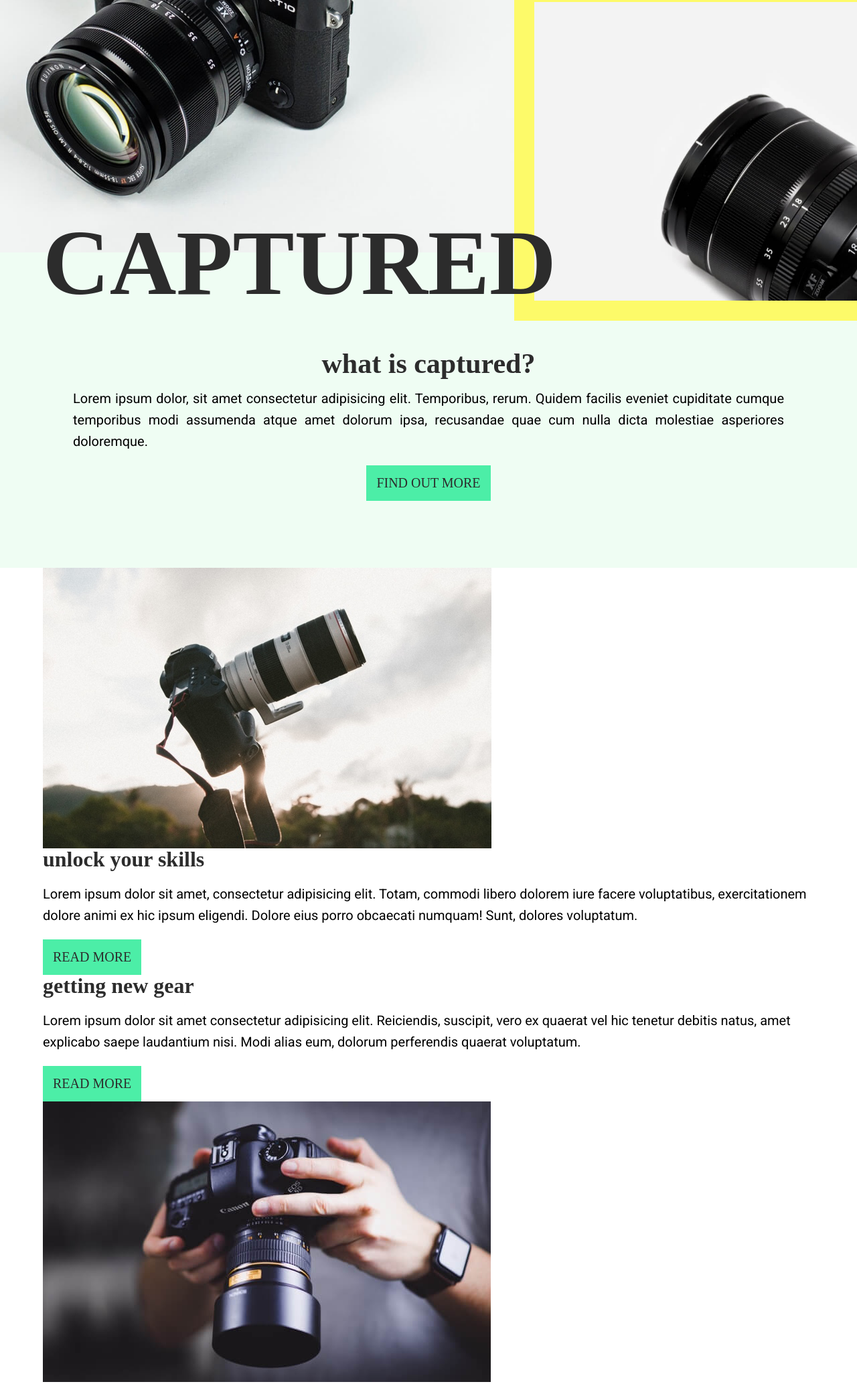
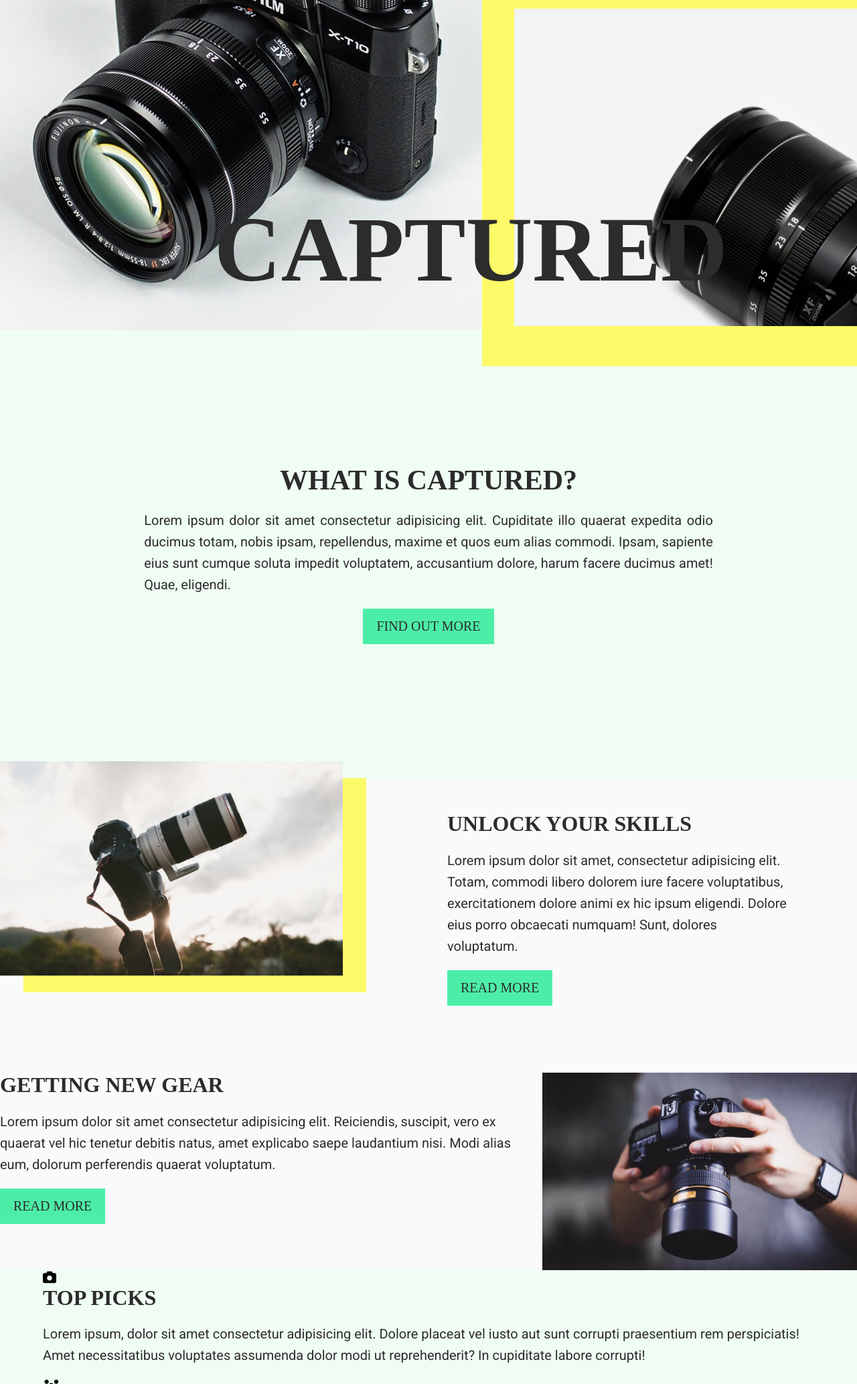
Before and after one commit to jxu710/captured, a plain HTML site: page index.html in a window 1280 px wide. Shown: the part 227-2294 px from the top of the page at 67% size. Drawn offline with Linux system fonts and the light colour scheme; a web font is replaced by a local one.

Commit message:
added contact.html

```diff
--- a/index.html
+++ b/index.html
@@ -16,7 +16,7 @@
     <!-- header -->
     <header>
         <div class="headerImgContainer">
-            <img src="./captured-final-assets/header-image.jpg" alt="">
+            <!-- <img src="./captured-final-assets/header-image.jpg" alt=""> -->
         </div>
         <div class="headerBoxContainer">
             <img src="./captured-final-assets/header-box-image.jpg" alt="">
@@ -42,19 +42,20 @@
         <section class="intro">
             <div class="wrapper">
                 <h2>what is captured?</h2>
-                <p>Lorem ipsum dolor, sit amet consectetur adipisicing elit. Temporibus, rerum. Quidem facilis eveniet cupiditate
-                cumque temporibus modi assumenda atque amet dolorum ipsa, recusandae quae cum nulla dicta molestiae asperiores
-                doloremque.</p>
+                <p>Lorem ipsum dolor sit amet consectetur adipisicing elit. Cupiditate illo quaerat expedita odio ducimus totam, nobis ipsam, repellendus, maxime et quos eum alias commodi. Ipsam, sapiente eius sunt cumque soluta impedit voluptatem, accusantium dolore, harum facere ducimus amet! Quae, eligendi.</p>
                 <button>find out more</button>
             </div><!-- end.intro -->
 
         </section>
         <!-- about sections -->
         <section class="about" id="about">
-            <div class="galleryContainr wrapper">
+            <div class="galleryContainr">
                 <div class="flexContainer">
-                    <img src="./captured-final-assets/left-image.jpg" alt="holding a camera with long lens">
-                    <div class="leftpicInfo">
+                    <div class="leftImageContainer">
+                        <img src="./captured-final-assets/left-image.jpg" alt="holding a camera with long lens">
+
+                    </div>
+                    <div class="leftpicInfo wrapper">
                         <h3>unlock your skills</h3>
                         <p>Lorem ipsum dolor sit amet, consectetur adipisicing elit. Totam, commodi libero dolorem iure facere voluptatibus, exercitationem dolore animi ex hic ipsum eligendi. Dolore eius porro obcaecati numquam! Sunt, dolores voluptatum.</p>
                         <button>read more</button>
@@ -62,12 +63,16 @@
                 </div><!-- end.flexContainer -->
 
                 <div class="flexContainer2">
-                    <div class="rightpicInfo">
+                    <div class="rightpicInfo wrapper">
                         <h3>getting new gear</h3>
                         <p>Lorem ipsum dolor sit amet consectetur adipisicing elit. Reiciendis, suscipit, vero ex quaerat vel hic tenetur debitis natus, amet explicabo saepe laudantium nisi. Modi alias eum, dolorum perferendis quaerat voluptatum.</p>
                         <button>read more</button>
                     </div>
-                    <img src="./captured-final-assets/right-image.jpg" alt="a person adjusting the camera">
+
+                    <div class="rightImageContainer">
+                        <img src="./captured-final-assets/right-image.jpg" alt="a person adjusting the camera">
+
+                    </div>
 
                 </div><!-- end.flexContainer2 -->
             </div><!-- end.galleryContainer wrapper-->
--- a/styles/sass/partials/_basicStyle.scss
+++ b/styles/sass/partials/_basicStyle.scss
@@ -7,6 +7,9 @@
     max-width: 1260px;
     width: 90%;
     margin: 0 auto;
+    li{
+        list-style: none;
+    }
 }
 
 section{
@@ -14,5 +17,6 @@
 }
 
 button{
-    padding: 15px;
+    padding: 15px 20px;
+    cursor: pointer;
 }
--- a/styles/sass/partials/_nav.scss
+++ b/styles/sass/partials/_nav.scss
@@ -6,7 +6,7 @@
      ul{
         display: flex;
         justify-content: flex-end;
-        li:first-child{
+        li:active,:hover{
             text-decoration: underline 3px $secondary;
             text-underline-offset: 8px;
         }
@@ -16,34 +16,32 @@
         }
     }
 }
-
+// header images styles
 .headerImgContainer{
+    height: 90vh;
+    background-image: url(../captured-final-assets/header-image.jpg);
     position: relative;
 }
 
 .headerBoxContainer{
     position: absolute;
-    top: 25vh;
+    top: 30vh;
     right: 0;
-    width: 40vw;
-    border: 30px $primary solid;
-    border-right: none;
+    width: 40%;
+    box-shadow:
+    -8px -20px 0 2em $primary,-8px 20px 0 2em $primary;
+
 }
 
+// h1 styles
 h1{
     text-align: center;
     text-transform: uppercase;
     position: absolute;
+    bottom:15%;
+    left:25vw;
     z-index: 10;
+    background: transparent;
+
 
 }
-
-// intro section style
-.intro{
-    text-align: center;
-    background-color: $quinary;
-    padding: 150px 50px 100px;
-    p{
-        text-align: justify;
-    }
-}
--- /dev/null
+++ b/styles/sass/partials/_sections.scss
@@ -0,0 +1,55 @@
+// intro section style
+.intro {
+    text-align: center;
+    background-color: $quinary;
+    padding: 200px 50px;
+
+    h2 {
+        text-transform: uppercase;
+    }
+
+    p {
+        width: 80%;
+        margin: 0 auto;
+        text-align: justify;
+        padding: 20px 0;
+    }
+}
+
+// about section styles
+
+.about{
+    background-color:$quaternary;
+}
+
+.galleryContainer{
+    width: 100vw;
+}
+
+.flexContainer{
+    display: flex;
+    justify-content: space-between;
+    .leftImageContainer{
+        margin-top: 75px;
+        width: 40%;
+        img{
+            margin-top: -100px;
+            box-shadow: 35px 25px 0 $primary;
+        }
+    }
+    .leftpicInfo{
+        width: 40%;
+        margin: 50px 100px 50px;
+    }
+}
+
+.flexContainer2{
+    display: flex;
+    padding-top: 50px;
+}
+
+// socialicons section
+
+.socialIcons{
+    background-color: $quinary;
+}
--- a/styles/sass/partials/_typography.scss
+++ b/styles/sass/partials/_typography.scss
@@ -3,12 +3,15 @@
 }
 
 body{
-    font-family: $bodyFont;
-    font-weight: normal;
-    line-height: 32px;
+    p{
+        color: $tertiary;
+        font-family: $bodyFont;
+        font-weight: normal;
+        line-height: 32px;
+    }
 }
 
-h1,h2,h3,nav,button,#email{
+h1,h2,h3,nav,button,#contactEmail{
     font-family: $headingFont;
     margin: 0;
     color: $tertiary;
@@ -34,7 +37,14 @@
 
 h3{
     font-size: 1.6rem;
+    text-transform: uppercase;
 }
+
+#contactEmail{
+    font-size: 1.3rem;
+    letter-spacing: 1.1;
+}
+
 
 ul,li,a,input{
     margin: 0;
@@ -52,7 +62,7 @@
 }
 
 footer p{
-    color: $quinary;
+    color: $quaternary;
     margin: 0;
 }
 
--- a/styles/sass/styles.scss
+++ b/styles/sass/styles.scss
@@ -3,3 +3,4 @@
 @import './partials/typography';
 @import './partials/basicStyle';
 @import './partials/nav';
+@import './partials/sections';
```
Also changed, not shown: contact.html (added, +98 -0 lines), styles/styles.css.
